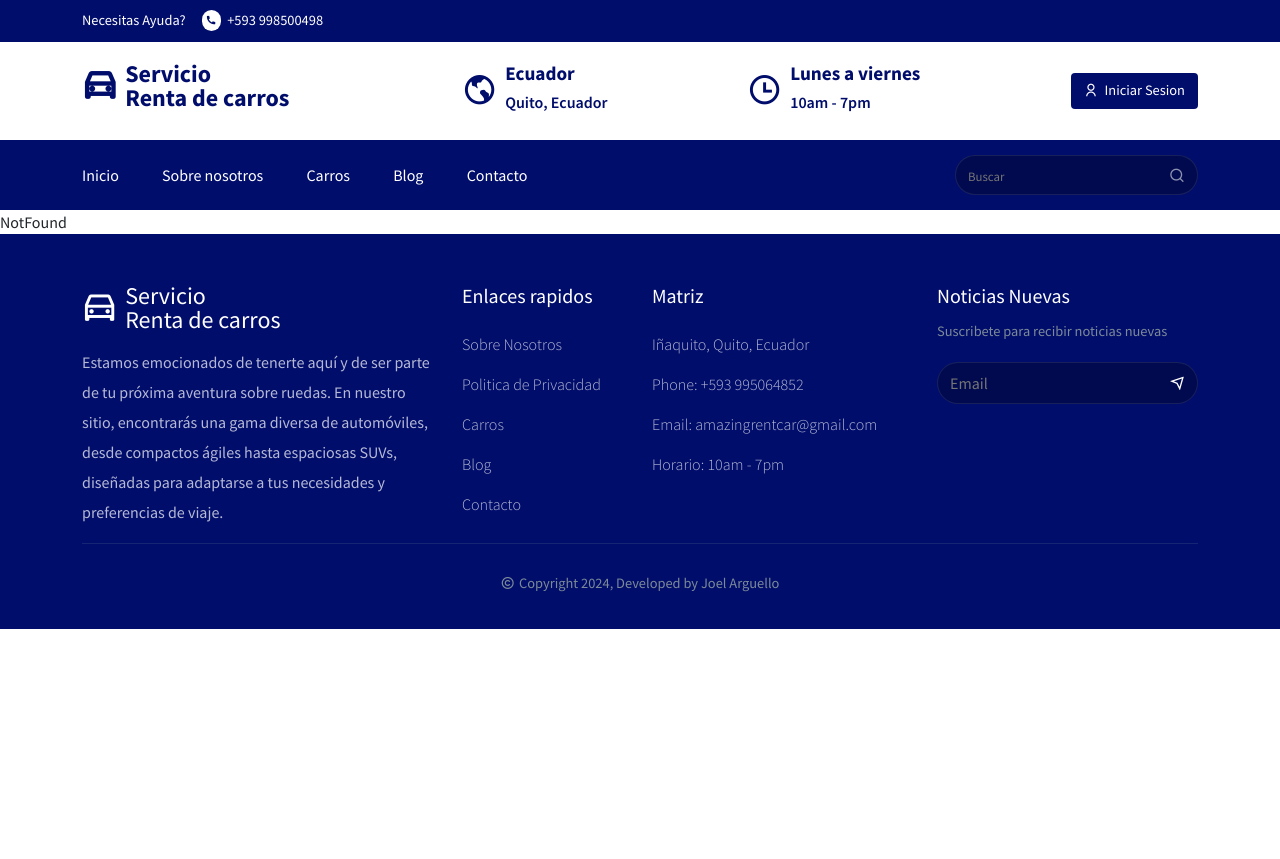
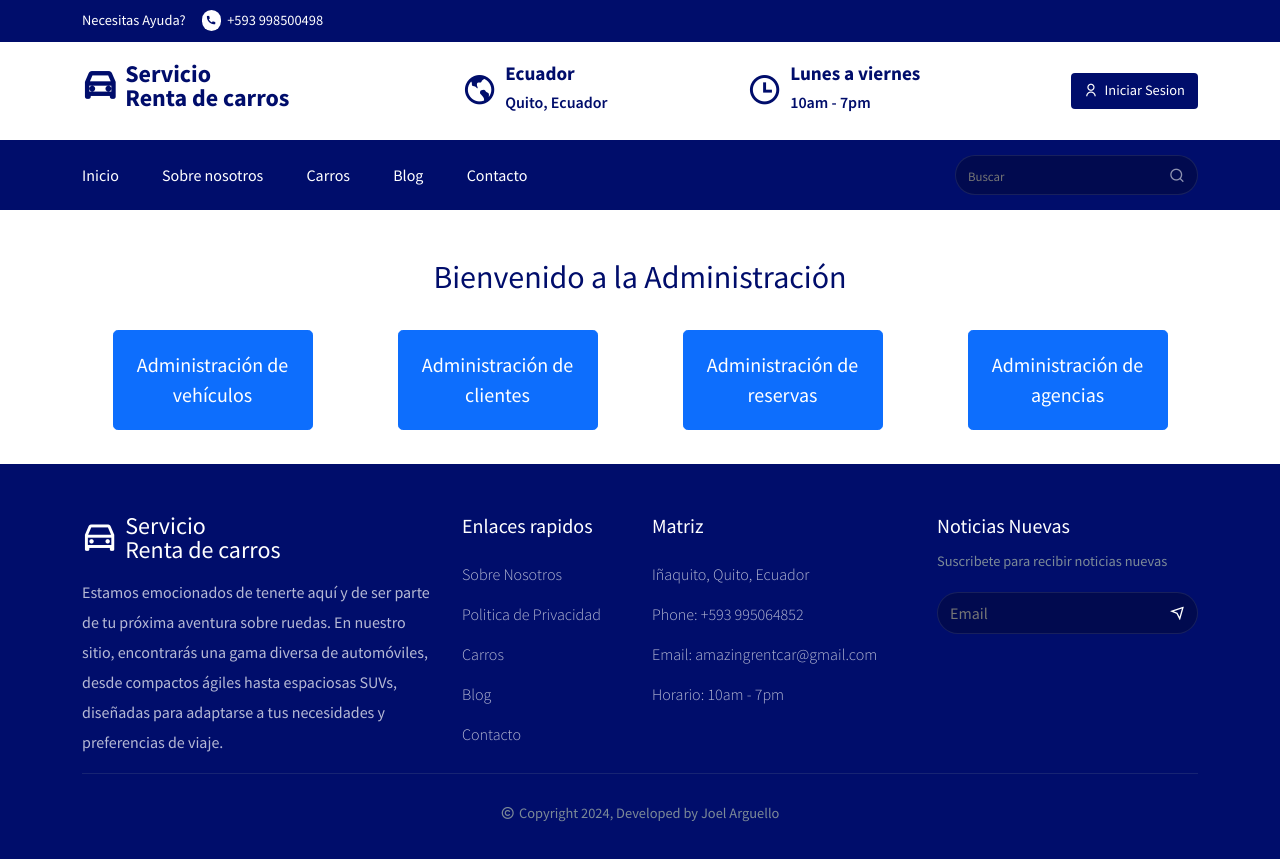
Before and after one commit to JoelArg02/Alquiler-de-Vehiculos-con-replicacion, a React (Create React App) app in the folder frontend/: page /administracion in a window 1280 px wide. Before the commit the page ends 800 px from the top, so only its background shows below. Built offline with nearby package versions, Linux system fonts and the light colour scheme; no server answers.

Commit message:
Interfaz Administrador

```diff
--- /dev/null
+++ b/frontend/src/pages/AdminEditCar.jsx
@@ -0,0 +1,77 @@
+import React, { useState, useEffect } from "react";
+import { Container, Row, Col, Form, FormGroup, Label, Input, Button } from "reactstrap";
+import { Link } from "react-router-dom";
+import axios from "axios";
+
+const URL = "http://localhost:5000/api/v1/vehiculos";
+
+
+const AdminEditCar = () => {
+  const [vehiculos, setVehiculos] = useState([]);
+
+    useEffect(() => {
+        getVehiculos();
+    }, []);
+
+    // Procedimiento para mostrar todos los útiles
+    const getVehiculos = async () => {
+        try {
+            const res = await axios.get(URL);
+            setVehiculos(res.data);
+        } catch (error) {
+            console.error("Error al obtener los vehiculos:", error);
+        }
+    };
+
+    // Procedimiento para eliminar un útil
+    const deleteVehiculos = async (id) => {
+        try {
+            await axios.delete(`${URL}${id}`);
+            getVehiculos();
+        } catch (error) {
+            console.error("Error al eliminar el vehiculo:", error);
+        }
+    };
+
+
+
+  return (
+    <div className='container'>
+            <div className='row'>
+                <div className='col'>
+                    <table className='table'>
+                        <thead className='table-primary'>
+                            <tr>
+                                <th>Nombre</th>
+                                <th>Modelo</th>
+                                <th>Rating</th>
+                                <th>Precio</th>
+                                <th>Disponibilidad</th>
+                                <th>Acciones</th>
+                            </tr>
+                        </thead>
+                        <tbody>
+                            {vehiculos.map((vehiculo, index) => (
+                                <tr key={index}>
+                                    <td>{vehiculo.nombre_vehiculo}</td>
+                                    <td>{vehiculo.modelo_vehiculo}</td>
+                                    <td>{vehiculo.rating_vehiculo}</td>
+                                    <td>{vehiculo.precio_vehiculo}</td>
+                                    <td>{vehiculo.disponibilidad_vehiculo ? 'Disponible' : 'No disponible'}</td>
+
+                                    <td>
+                                        <Link to="/create"className='btn btn-primary mt-2 mb-2'> Crear</Link>
+                                        <Link to={`/edit/${vehiculo._id}`} className='btn btn-info'><i className="fas fa-edit"></i>Editar</Link>
+                                        <button onClick={() => deleteVehiculos(vehiculo._id)} className='btn btn-danger'><i className="fas fa-trash-alt"></i>Eliminar</button>
+                                    </td>
+                                </tr>
+                            ))}
+                        </tbody>
+                    </table>
+                </div>
+            </div>
+        </div>
+  );
+};
+
+export default AdminEditCar;
--- /dev/null
+++ b/frontend/src/pages/AdminShowCar.jsx
@@ -0,0 +1,79 @@
+import React, { useState, useEffect } from "react";
+import { Container, Row, Col, Form, FormGroup, Label, Input, Button } from "reactstrap";
+import { Link } from "react-router-dom";
+import axios from "axios";
+
+const URL = "http://localhost:5000/api/v1/vehiculos";
+
+
+const AdminShowCar = () => {
+  const [vehiculos, setVehiculos] = useState([]);
+
+    useEffect(() => {
+        getVehiculos();
+    }, []);
+
+    // Procedimiento para mostrar todos los vehiculos
+    const getVehiculos = async () => {
+        try {
+            const res = await axios.get(URL);
+            setVehiculos(res.data);
+        } catch (error) {
+            console.error("Error al obtener los vehiculos:", error);
+        }
+    };
+
+    // Procedimiento para eliminar un útil
+    const deleteVehiculos = async (id) => {
+        try {
+            await axios.delete(`${URL}/${id}`);
+            getVehiculos();
+        } catch (error) {
+            console.error("Error al eliminar el vehiculo:", error);
+        }
+    };
+
+
+
+  return (
+    <div className='container'>
+            <div className='row'>
+                <div className='col'>
+                    <table className='table'>
+                        <thead className='table-primary'>
+                            <tr>
+                                <th>Nombre</th>
+                                <th>Modelo</th>
+                                <th>Rating</th>
+                                <th>Precio</th>
+                                <th>Age</th>
+                                <th>Disponibilidad</th>
+                                <th>Acciones</th>
+                            </tr>
+                        </thead>
+                        <tbody>
+                            {vehiculos.map((vehiculo, index) => (
+                                <tr key={index}>
+                                    <td>{vehiculo.nombre_vehiculo}</td>
+                                    <td>{vehiculo.modelo_vehiculo}</td>
+                                    <td>{vehiculo.rating_vehiculo}</td>
+                                    <td>{vehiculo.precio_vehiculo}</td>
+                                    <td>{vehiculo.id_agencia}</td>
+                                    <td>{vehiculo.disponibilidad_vehiculo ? 'Disponible' : 'No disponible'}</td>
+
+                                    <td>
+                                        <Link to="/create"className='btn btn-primary mt-2 mb-2'> Crear</Link>
+                                        <Link to={`/adminEditCar/${vehiculo.id_vehiculo}`} className='btn btn-info'><i className="fas fa-edit"></i>Editar</Link>
+                                        <button onClick={() => deleteVehiculos(vehiculo.id_vehiculo)} className='btn btn-danger'><i className="fas fa-trash-alt"></i>Eliminar</button>
+                                    </td>
+                                </tr>
+                            ))}
+                        </tbody>
+                    </table>
+                </div>
+            </div>
+        </div>
+  );
+};
+
+export default AdminShowCar;
--- /dev/null
+++ b/frontend/src/pages/Administracion.jsx
@@ -0,0 +1,42 @@
+import React from "react";
+import { Container, Row, Col, Button } from "reactstrap";
+import { Link } from "react-router-dom";
+import "../styles/administracion.css";
+
+
+const HomePage = () => {
+  return (
+    <Container>
+      <Row className="justify-content-center mt-5">
+        <Col lg="12">
+          <h2 className="text-center mb-4">Bienvenido a la Administración</h2>
+          <Row className="mb-4">
+            <Col className="text-center">
+              <Link to="/adminShowCar">
+                <Button color="primary" size="lg" className="cubo-btn">Administración de vehículos
+                </Button>
+              </Link>
+            </Col>
+            <Col className="text-center">
+              <Link to="/administracion/clientes">
+                <Button color="primary" size="lg" className="cubo-btn">Administración de clientes</Button>
+              </Link>
+            </Col>
+            <Col className="text-center">
+              <Link to="/administracion/reservas">
+                <Button color="primary" size="lg" className="cubo-btn">Administración de reservas</Button>
+              </Link>
+            </Col>
+            <Col className="text-center">
+              <Link to="/administracion/agencias">
+                <Button color="primary" size="lg" className="cubo-btn">Administración de agencias</Button>
+              </Link>
+            </Col>
+          </Row>
+        </Col>
+      </Row>
+    </Container>
+  );
+};
+
+export default HomePage;
--- a/frontend/src/pages/Login.jsx
+++ b/frontend/src/pages/Login.jsx
@@ -14,7 +14,7 @@ const Login = () => {
       console.log("Login exitoso");
       localStorage.setItem("logeado", "true");
       // Redirige al usuario a la página principal o dashboard
-      navigate("/dashboard"); // Usa navigate en lugar de history.push
+      navigate("/administracion"); // Usa navigate en lugar de history.push
     } else {
       console.log("Credenciales incorrectas");
       // Aquí puedes manejar el error de credenciales incorrectas
@@ -27,6 +27,7 @@ const Login = () => {
       <Row className="justify-content-center mt-5">
         <Col lg="3">
           <h2 className="text-center mb-4">Iniciar Sesión</h2>
+          <h3 className="text-center mb-4">Solo si eres administrador</h3>
           <Form onSubmit={handleLogin}>
             <FormGroup>
               <Label for="username">Usuario</Label>
@@ -53,7 +54,6 @@ const Login = () => {
             <Button color="primary" block>Ingresar</Button>
           </Form>
           <div className="text-center mt-3">
-            <p>No estás registrado? <Link to="/signup">Regístrate</Link></p>
           </div>
         </Col>
       </Row>
--- a/frontend/src/routers/Routers.js
+++ b/frontend/src/routers/Routers.js
@@ -11,6 +11,9 @@ import Contact from "../pages/Contact";
 import Login from "../pages/Login";
 import Signup from "../pages/Signup";
 import AddCar from "../pages/AddCar";
+import Administracion from "../pages/Administracion";
+import AdminEditCar from "../pages/AdminEditCar";
+import AdminShowCar from "../pages/AdminShowCar";
 
 const Routers = () => {
   return (
@@ -27,6 +30,9 @@ const Routers = () => {
       <Route path="/login" element={<Login />} />
       <Route path="/signup" element={<Signup />} />
       <Route path="/add-car" element={<AddCar />} />
+      <Route path="/administracion" element={<Administracion />} />
+      <Route path="/adminShowCar" element={<AdminShowCar />} />
+      <Route path="/adminEditCar" element={<AdminEditCar />} />
     </Routes>
   );
 };
--- /dev/null
+++ b/frontend/src/styles/administracion.css
@@ -0,0 +1,27 @@
+.cubo-btn {
+  width: 200px; /* Ajusta el ancho del botón */
+  height: 100px; /* Ajusta la altura del botón */
+  font-size: 20px; /* Ajusta el tamaño del texto dentro del botón */
+  border: 2px solid #007bff; /* Añade un borde sólido */
+  background-color: #007bff; /* Establece el color de fondo */
+  color: #ffffff; /* Establece el color del texto */
+  border-radius: 10px; /* Agrega bordes redondeados */
+  margin: 10px; /* Ajusta el margen entre botones */
+  padding: 20px; /* Ajusta el relleno dentro del botón */
+  transition: background-color 0.3s, color 0.3s; /* Añade una transición suave al color de fondo y al texto */
+  position: relative;
+  overflow: hidden; /* Oculta el contenido que desborda el botón */
+}
+
+.hover-img {
+  position: absolute; /* Establece la posición absoluta para que la imagen pueda superponerse al botón */
+  top: 50%; /* Alinea la imagen verticalmente en el centro */
+  left: 50%; /* Alinea la imagen horizontalmente en el centro */
+  transform: translate(-50%, -50%); /* Centra la imagen */
+  opacity: 0; /* Oculta la imagen inicialmente */
+  transition: opacity 0.3s; /* Agrega una transición suave a la opacidad */
+}
+
+.cubo-btn:hover .hover-img {
+  opacity: 1; /* Muestra la imagen al pasar el mouse sobre el botón */
+}
```
